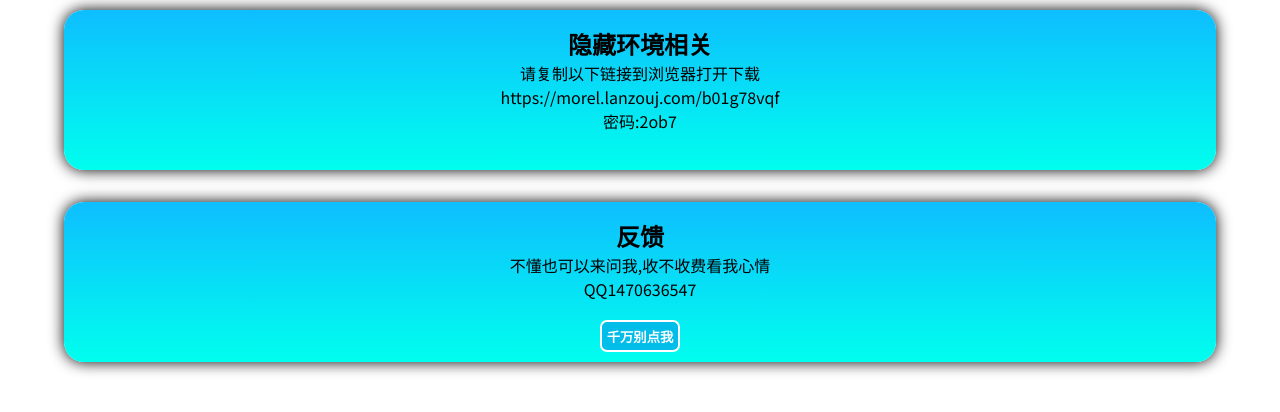
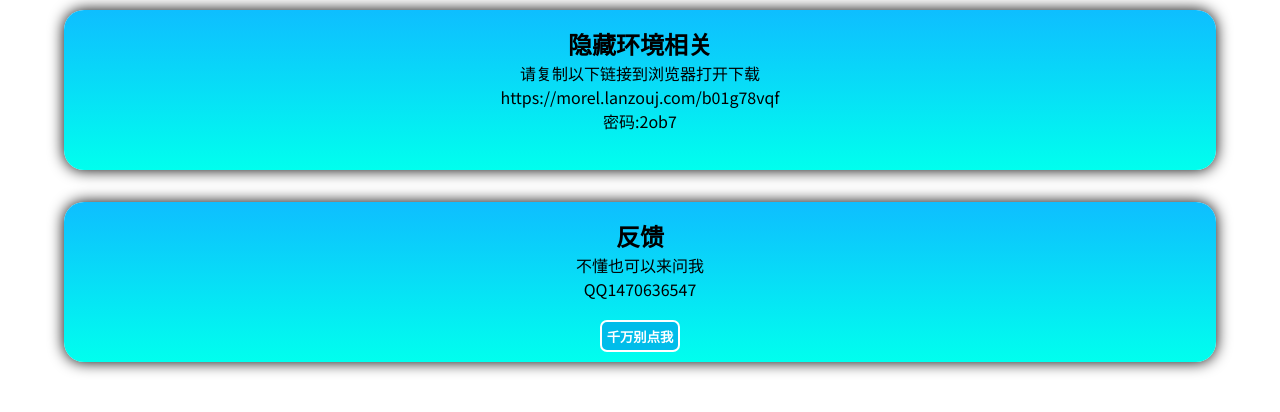
Before and after one commit to kepcry/hide, a plain HTML site: page index.html in a window 1280 px wide. Shown: the part 92-504 px from the top of the page. Drawn offline with Linux system fonts and the light colour scheme; a web font is replaced by a local one.

Commit message:
Update index.html

```diff
--- a/index.html
+++ b/index.html
@@ -25,7 +25,7 @@
             <li>
                 <div>
                     <h2>反馈</h2>
-                    <p>不懂也可以来问我,收不收费看我心情</p>
+                    <p>不懂也可以来问我</p>
                     <p>QQ1470636547</p>
                     <a href="#">
                         <button class="btn-download" type="button" onclick="genshinLaunch()">千万别点我</button>
```
